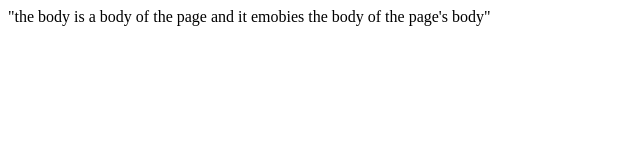
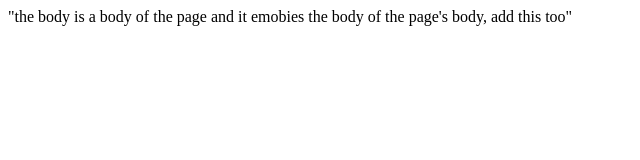
Before and after one commit to kalbdela/deleteMe_Again, a plain HTML site: page index.html in a window 1280 px wide. Shown: the whole page, without its empty margins (0-640 px from the left). Drawn offline with Linux system fonts and the light colour scheme.

Commit message:
add this too

```diff
--- a/index.html
+++ b/index.html
@@ -8,7 +8,7 @@
 </head>
 <body>
 
-    "the body is a body of the page and it emobies the body of the page's body"
+    "the body is a body of the page and it emobies the body of the page's body, add this too"
 
 </body>
 </html>
```
